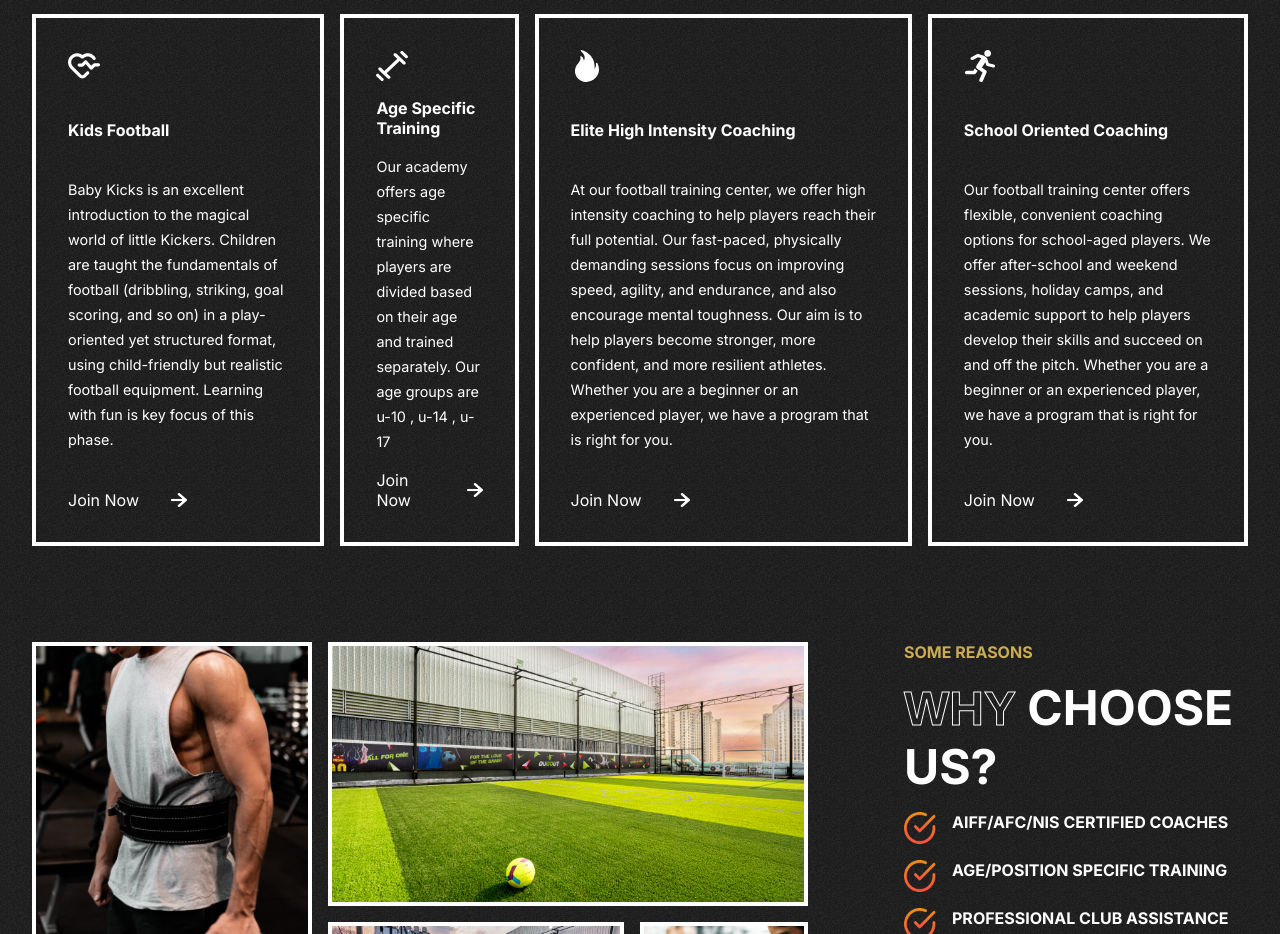
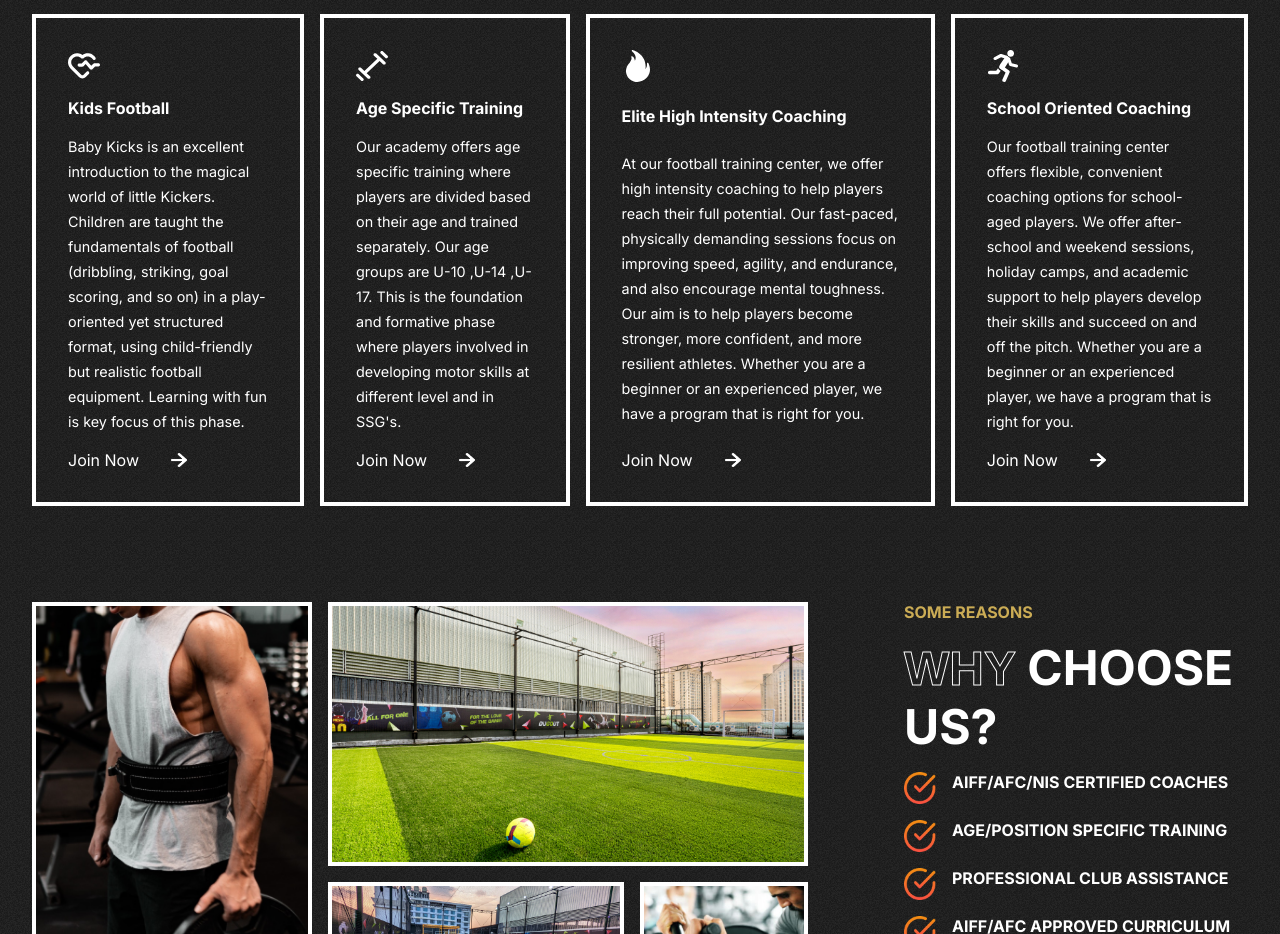
Before and after one commit to vnithish/Football-club, a React (Create React App) app: page / in a window 1280 px wide. Shown: the part 819-1753 px from the top of the page. Built offline with nearby package versions, Linux system fonts and the light colour scheme.

Commit message:
content updated

```diff
--- a/src/data/programsData.js
+++ b/src/data/programsData.js
@@ -26,7 +26,7 @@ export const programsData = [
 
     heading: "Age Specific Training",
     details:
-      "Our academy offers age specific training where players are divided based on their age and trained separately.  Our age groups are u-10 , u-14 , u-17",
+      "Our academy offers age specific training where players are divided based on their age and trained separately.  Our age groups are U-10 ,U-14 ,U-17. This is the foundation and formative phase where players involved in developing motor skills at different level and in SSG's.",
   },
   {
     image: <svg width="12" height="16" viewBox="0 0 12 16" xmlns="http://www.w3.org/2000/svg">
```
